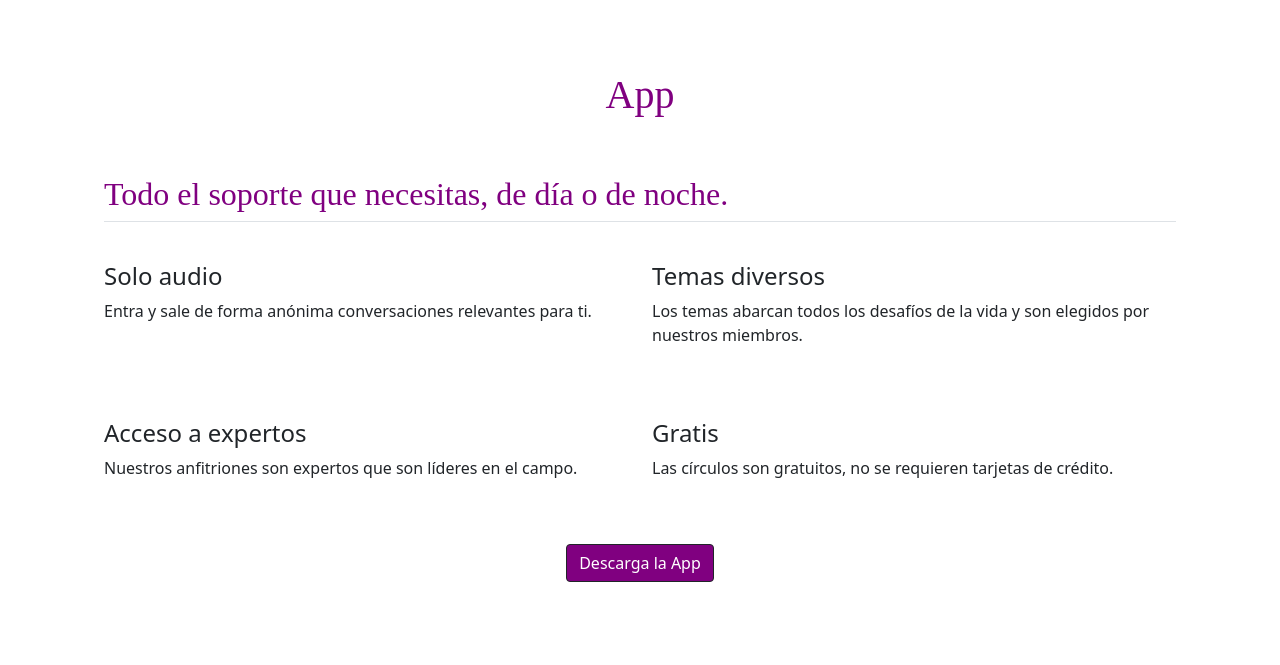
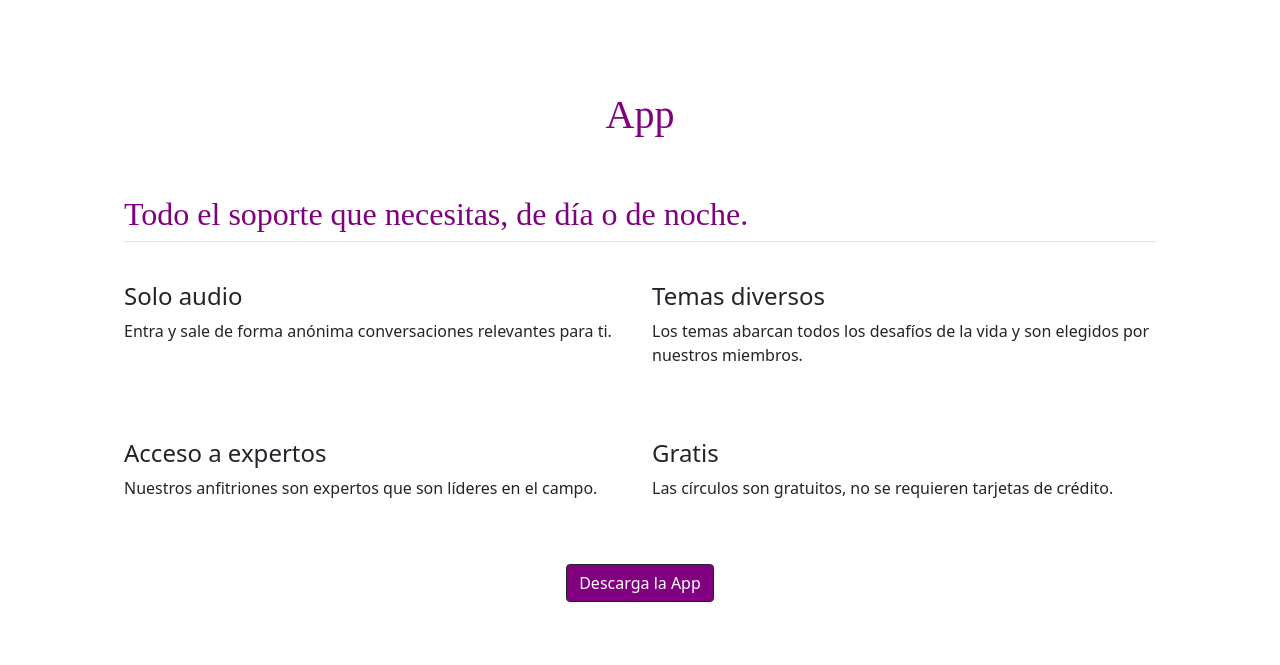
Before and after one commit to diegomedinamora1/somoscirculosoficial, a website: page pages/app.html in a window 1280 px wide. Shown: the part 135-800 px from the top of the page. Drawn offline with Linux system fonts and the light colour scheme.

Commit message:
cambio a variables

```diff
--- a/css/estilos.css
+++ b/css/estilos.css
@@ -1,33 +1,18 @@
 @import url("https://fonts.googleapis.com/css2?family=Libre+Baskerville:ital,wght@0,400;0,700;1,400&display=swap");
-.purple {
-  color: purple;
+* {
+  margin: 0;
+  padding: 0;
+  box-sizing: border-box;
 }
 
-.bgPurple {
-  background-color: purple;
-}
-
-.times {
-  font-family: "Times New Roman", Times, serif;
-}
 .cien{
   height: 100px;
 }
 
-.centerButton, .alignText {
-  display: flex;
-  flex-direction: column;
-  align-items: center;
-}
-
 .centerContent{
   display: flex;
+  justify-content: center;
   align-items: center;
-  justify-content: center;
-}
-
-.padding {
-  padding: 10vh;
 }
 
 .centerText {
@@ -35,23 +20,18 @@
   justify-content: center;
 }
 
-* {
-  margin: 0;
-  padding: 0;
-  box-sizing: border-box;
-}
-
-.heroSection {
-  display: flex;
-  padding: 100px;
-}
-
-.centerLogo {
+.centerLogo{
   display: flex;
   flex-direction: row;
   align-items: center;
   height: 100px;
   padding-bottom: 25px;
+}
+
+.centerButton {
+  display: flex;
+  flex-direction: column;
+  align-items: center;
 }
 
 form {
@@ -85,19 +65,29 @@ button {
   cursor: pointer;
 }
 
-.centerButton, .alignText {
+.padding {
+  padding: 100px;
+}
+
+.centerButton {
   display: flex;
   flex-direction: column;
   align-items: center;
+}
+
+.alignText{
+  display: flex;
+  flex-direction: column;
   justify-content: center;
 }
 
+.purple{
+  color: purple;
+  font-family: 'Times New Roman', Times, serif
+}
+.bgPurple{
+  background-color: purple;
+}
 .times {
-  font-family: "Times New Roman", Times, serif;
+  font-family: 'Times New Roman', Times, serif;
 }
-
-.articulo {
-  font-weight: 500;
-}
-
-/*# sourceMappingURL=estilos.css.map */
```
